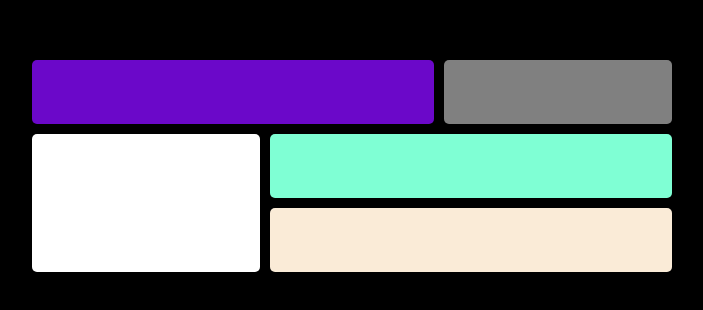
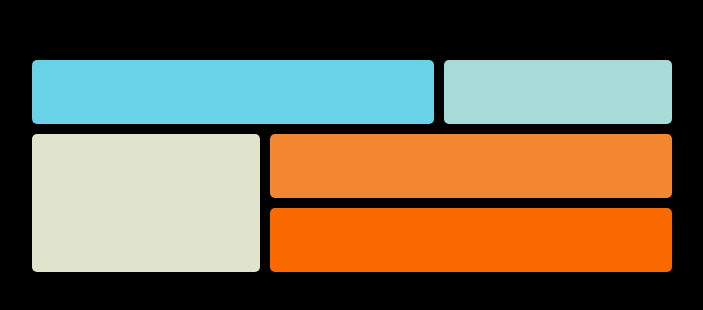
Before and after one commit to Agbetilefiyin/Grid-and-Flex, a plain HTML site: page grid.html in a window 1280 px wide. Shown: the part 234-544 px from the top of the page, without its empty margins (288-991 px from the left). Drawn offline with Linux system fonts and the light colour scheme.

Commit message:
Grid and Flexbox

```diff
--- a/grid.css
+++ b/grid.css
@@ -24,23 +24,23 @@ main div{
     text-align: center;
     border-radius: 5px;
 }
-.item-a{
-    background-color: rgba(132, 10, 247, 0.815);
+.first_container{
+    background-color: #69D2E7;
     grid-area: a;
 }
-.item-b{
-    background-color: gray;
+.second_container{
+    background-color: #A7DBD8;
     grid-area: b;
 }
-.item-c{
-    background-color: white;
+.third_container{
+    background-color: #E0E4CC;
     grid-area: c;
 }
-.item-d{
-    background-color: aquamarine;
+.fourth_container{
+    background-color: #F38630;
     grid-area: d;
 }
-.item-e{
-    background-color: antiquewhite;
+.fifth_container{
+    background-color: #FA6900;
     grid-area: e;
 }
--- a/grid.html
+++ b/grid.html
@@ -9,11 +9,11 @@
 </head>
 <body>
     <main>
-        <div class="item-a"></div>
-        <div class="item-b"></div>
-        <div class="item-c"></div>
-        <div class="item-d"></div>
-        <div class="item-e"></div>
+        <div class="first_container"></div>
+        <div class="second_container"></div>
+        <div class="third_container"></div>
+        <div class="fourth_container"></div>
+        <div class="fifth_container"></div>
     </main>
 </body>
 </html>
```
Also changed, not shown: index.html (+3 -3 lines), style.css (+12 -12 lines).
